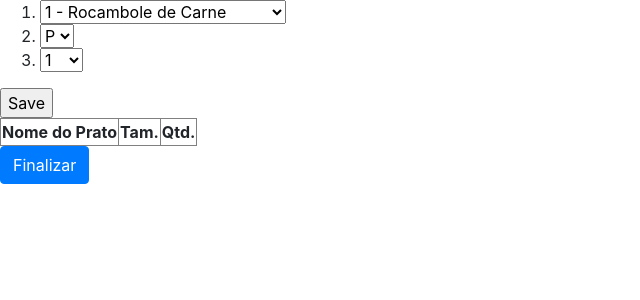
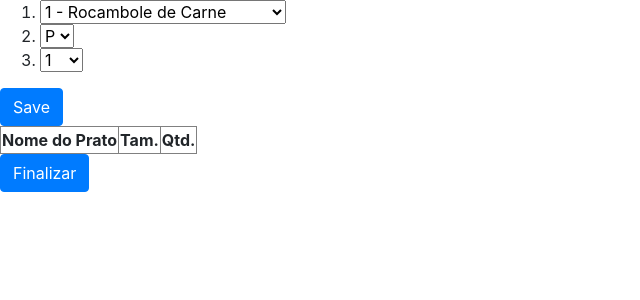
Before and after one commit to ETLopes/marmileve-django, a Django app: page /pedido/pedido_create/1/pedidoitem_create/ in a window 1280 px wide. Shown: the part 56-356 px from the top of the page, without its empty margins (0-640 px from the left). Run offline with Django 3.2, Linux system fonts and the light colour scheme; data comes from the database, SQL or seed files in the repository; both versions use the stored data as it was after the commit; lists and menus that the app fills with data are empty; some libraries are stand-ins or nearby versions.

Commit message:
Pedidos correction

```diff
--- a/sitemarmileve/models.py
+++ b/sitemarmileve/models.py
@@ -79,7 +79,7 @@ class ItemPedido(models.Model):
 
 class EstoqueCheck(models.Model):
     source = models.CharField(max_length=200)
-    sourceid = models.PositiveSmallIntegerField()
+    sourceid = models.SmallIntegerField()
     prato = models.CharField(max_length=200)
     tamanho = models.CharField(max_length=1)
     qtd = models.PositiveSmallIntegerField()
--- a/sitemarmileve/templates/sitemarmileve/pedidoitem_create.html
+++ b/sitemarmileve/templates/sitemarmileve/pedidoitem_create.html
@@ -30,7 +30,7 @@
         </li>
 
     </ol>
-    <input type="submit" value="Save"/>
+    <input type="submit" value="Save" class="btn btn-primary""/>
 </form>
 
 
```
Also changed, not shown: db.sqlite3, sitemarmileve/migrations/0041_auto_20180910_2021.py (added).
